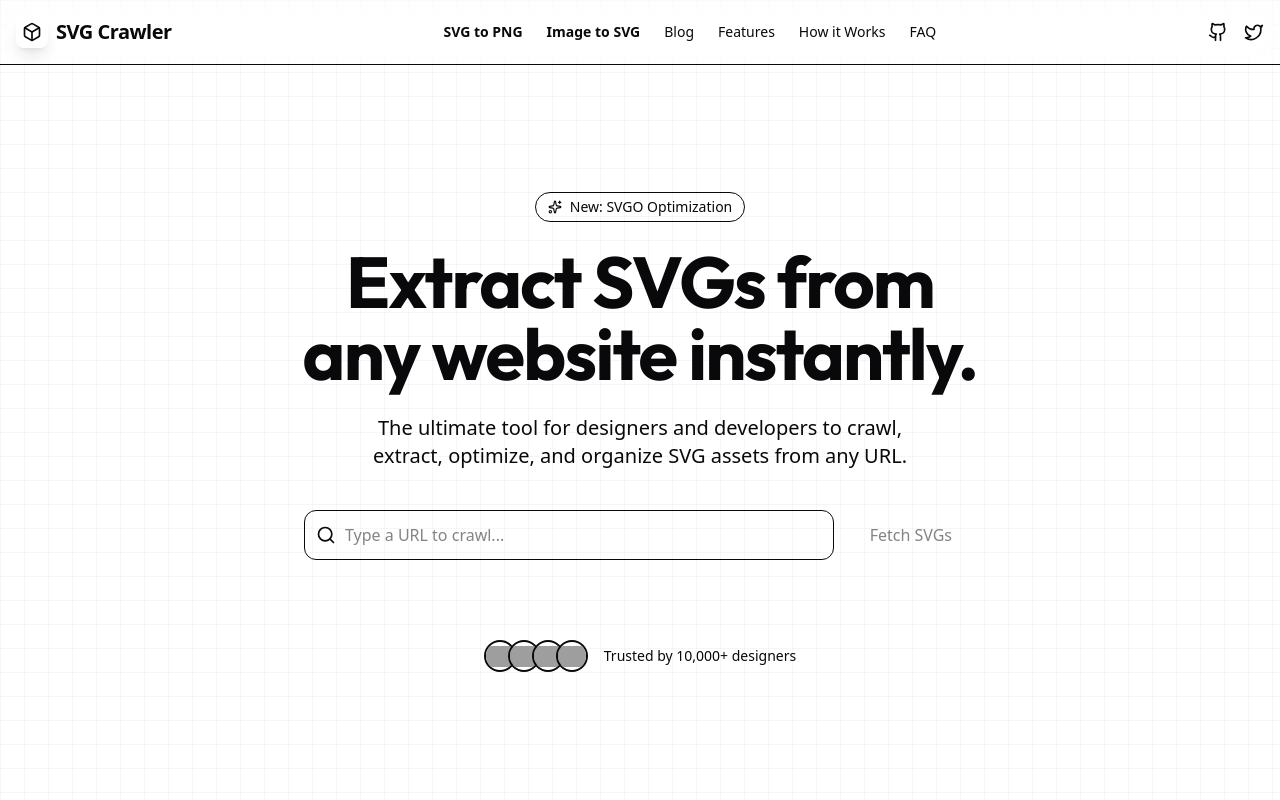
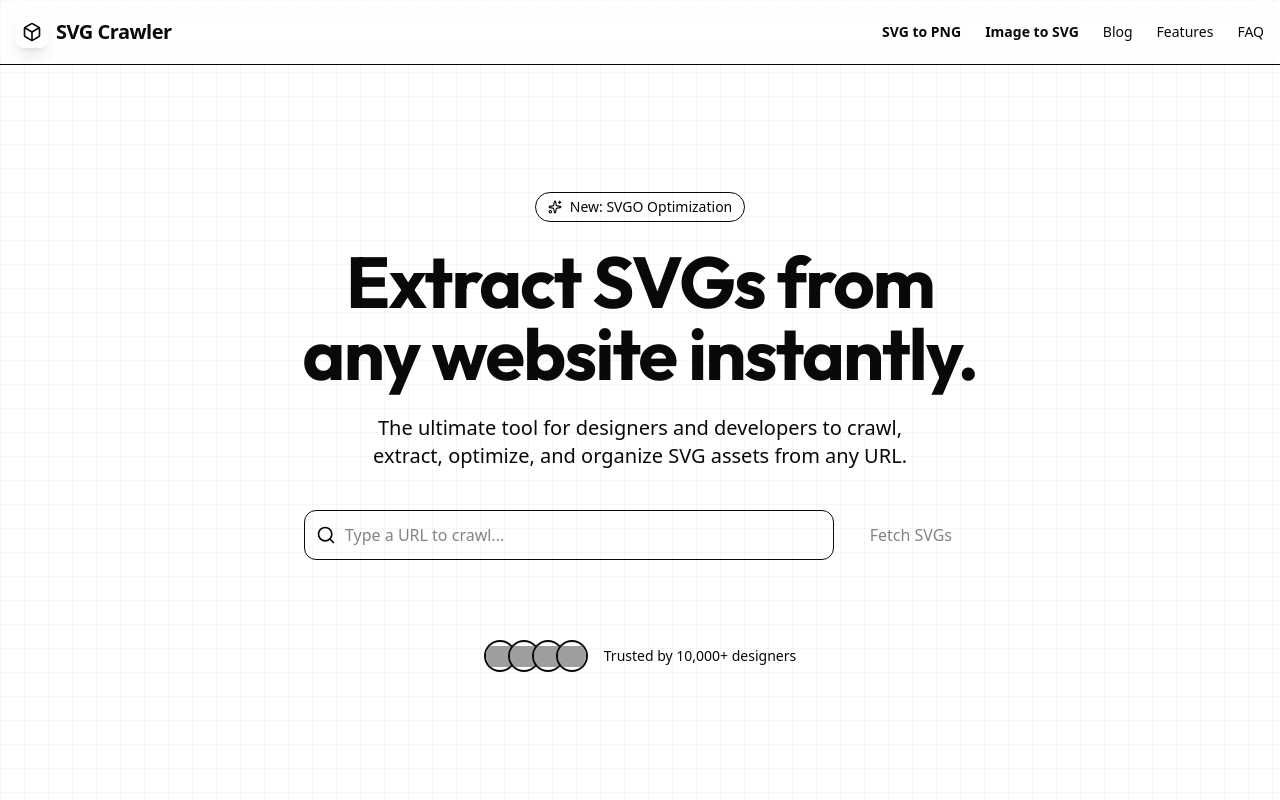
Before and after one commit to abhishekbandhu/svcrawler, a Next.js app: page / in a window 1280 px wide. Shown: the top 800 px of the page. Built offline with nearby package versions, Linux system fonts and the light colour scheme; grey boxes are pictures that could not be loaded.

Commit message:
mobile menu

```diff
--- a/src/components/Navbar.tsx
+++ b/src/components/Navbar.tsx
@@ -1,13 +1,22 @@
 "use client";
 
 import Link from "next/link";
-import { Github, Twitter } from "lucide-react";
+import { useState } from "react";
+import { Menu, X } from "lucide-react";
+import { usePathname } from "next/navigation";
 
 export function Navbar() {
+    const [isMobileMenuOpen, setIsMobileMenuOpen] = useState(false);
+
+    // Close mobile menu when a link is clicked
+    const closeMobileMenu = () => {
+        setIsMobileMenuOpen(false);
+    };
+
     return (
         <header className="fixed top-0 w-full z-50 bg-background/80 backdrop-blur-sm border-b border-border/40">
             <div className="container mx-auto px-4 h-16 flex items-center justify-between">
-                <Link href="/" className="flex items-center gap-2 font-bold text-xl tracking-tight">
+                <Link href="/" className="flex items-center gap-2 font-bold text-xl tracking-tight" onClick={closeMobileMenu}>
                     <div className="w-8 h-8 bg-primary rounded-lg flex items-center justify-center text-primary-foreground shadow-lg shadow-primary/20">
                         <svg
                             viewBox="0 0 24 24"
@@ -26,36 +35,39 @@ export function Navbar() {
                     <span>SVG Crawler</span>
                 </Link>
 
+                {/* Desktop Navigation */}
                 <nav className="hidden lg:flex items-center gap-6 text-sm font-medium text-muted-foreground">
                     <Link href="/convert" className="hover:text-primary transition-colors text-foreground font-semibold">SVG to PNG</Link>
                     <Link href="/image-to-svg" className="hover:text-primary transition-colors text-foreground font-semibold">Image to SVG</Link>
                     <Link href="/blog" className="hover:text-foreground transition-colors">Blog</Link>
                     <Link href="/#features" className="hover:text-foreground transition-colors">Features</Link>
-                    <Link href="#how-it-works" className="hover:text-foreground transition-colors">How it Works</Link>
-                    <Link href="#faq" className="hover:text-foreground transition-colors">FAQ</Link>
+                    <Link href="/#faq" className="hover:text-foreground transition-colors">FAQ</Link>
                 </nav>
 
-                <div className="flex items-center gap-4">
-                    <Link
-                        href="https://github.com"
-                        target="_blank"
-                        rel="noopener noreferrer"
-                        className="text-muted-foreground hover:text-foreground transition-colors"
+                {/* Mobile Menu Toggle Button */}
+                <div className="lg:hidden flex items-center">
+                    <button
+                        onClick={() => setIsMobileMenuOpen(!isMobileMenuOpen)}
+                        className="p-2 text-foreground focus:outline-none"
+                        aria-label="Toggle menu"
                     >
-                        <Github className="w-5 h-5" />
-                        <span className="sr-only">GitHub</span>
-                    </Link>
-                    <Link
-                        href="https://twitter.com"
-                        target="_blank"
-                        rel="noopener noreferrer"
-                        className="text-muted-foreground hover:text-foreground transition-colors"
-                    >
-                        <Twitter className="w-5 h-5" />
-                        <span className="sr-only">Twitter</span>
-                    </Link>
+                        {isMobileMenuOpen ? <X className="w-6 h-6" /> : <Menu className="w-6 h-6" />}
+                    </button>
                 </div>
             </div>
+
+            {/* Mobile Navigation Menu */}
+            {isMobileMenuOpen && (
+                <div className="lg:hidden absolute top-16 left-0 w-full bg-white dark:bg-zinc-950 border-b border-border shadow-lg">
+                    <nav className="flex flex-col py-4 px-6 gap-4 text-base font-medium">
+                        <Link href="/convert" onClick={closeMobileMenu} className="hover:text-primary transition-colors text-foreground font-semibold py-2">SVG to PNG</Link>
+                        <Link href="/image-to-svg" onClick={closeMobileMenu} className="hover:text-primary transition-colors text-foreground font-semibold py-2">Image to SVG</Link>
+                        <Link href="/blog" onClick={closeMobileMenu} className="hover:text-foreground transition-colors py-2">Blog</Link>
+                        <Link href="/#features" onClick={closeMobileMenu} className="hover:text-foreground transition-colors py-2">Features</Link>
+                        <Link href="/#faq" onClick={closeMobileMenu} className="hover:text-foreground transition-colors py-2">FAQ</Link>
+                    </nav>
+                </div>
+            )}
         </header>
     );
 }
```
